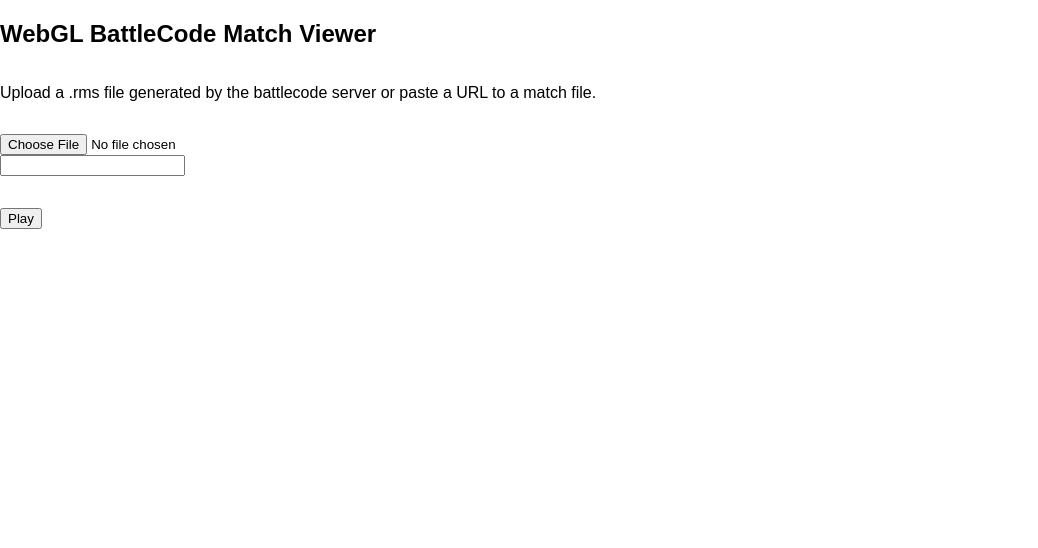
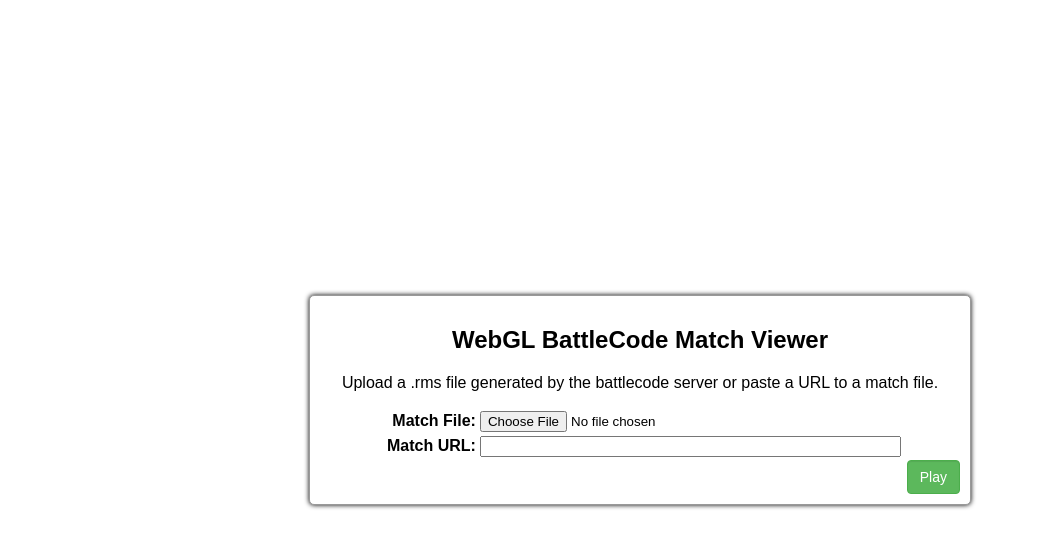
Before and after one commit to stephenbush-wf/bcodeviewer, a plain HTML site: page player.html in a window 1280 px wide. Shown: the whole page, without its empty margins (0-1038 px from the left). Drawn offline with Linux system fonts and the light colour scheme.

Commit message:
style game loading form

```diff
--- a/player.html
+++ b/player.html
@@ -24,7 +24,7 @@
                 player.loadGame(game);
                 game.loadUrl(location.hash.substring(1));
             } else {
-                $(".wrapper input[type='submit']").on('click', function (evt) {
+                $(".wrapper button.submit").on('click', function (evt) {
                     evt.preventDefault();
                     var fileInput = $(".wrapper input[type='file']").get(0);
                     var urlInput = $(".wrapper input[type='text']").get(0);
@@ -409,15 +409,76 @@
             margin-bottom: 0px;
         }
 
+        .gameDialog {
+            width: 50%;
+            margin: auto;
+            border-radius: 5px;
+            border: 1px solid #999;
+            box-shadow: 0px 0px 5px black;
+            text-align: center;
+            padding: 10px;
+            background-color: white;
+        }
+        .gameDialog p {
+            text-align: center;
+        }
+        .gameDialog table {
+            width: 80%;
+            margin: auto;
+        }
+        .gameDialog table th {
+            text-align: right;
+            white-space: nowrap;
+        }
+        .gameDialog table td {
+            width: 99%;
+        }
+        .gameDialog table td input {
+            width: 100%;
+        }
+
+        .gameDialog button.submit {
+            display: block;
+            float: right;
+            height: 34px;
+            padding: 6px 12px;
+            font-size: 14px;
+            line-height: 1.42857143;
+
+            border: 1px solid #ccc;
+            border-radius: 4px;
+
+            box-shadow: inset 0 1px 1px rgba(0,0,0,.075);
+
+            color: #fff;
+            background-color: #5cb85c;
+            border-color: #4cae4c;
+
+        }
+        body:after {
+            display: none;
+            content: url(img/blitzcode.png);
+        }
     </style>
 </head>
     <body>
     <div class="wrapper noselect">
-        <h2>WebGL BattleCode Match Viewer</h2>
-        <p>Upload a .rms file generated by the battlecode server or paste a URL to a match file.</p>
-        <p><input type="file" /><br />
-            <input type="text" /></p>
-        <p><input type="submit" value="Play"></p>
+        <div class="gameDialog">
+            <h2>WebGL BattleCode Match Viewer</h2>
+            <p>Upload a .rms file generated by the battlecode server or paste a URL to a match file.</p>
+                <table>
+                    <tr>
+                        <th><label for="matchFile">Match File: </label></th>
+                        <td><input id="matchFile" type="file" /></td>
+                    </tr>
+                    <tr>
+                        <th><label for="matchUrl">Match URL: </label></th>
+                        <td><input id="matchUrl" type="text" /></td>
+                    </tr>
+                </table>
+                <button class='submit' type="submit">Play</button>
+            </p>
+        </div>
     </div>
     </body>
 </html>
```
